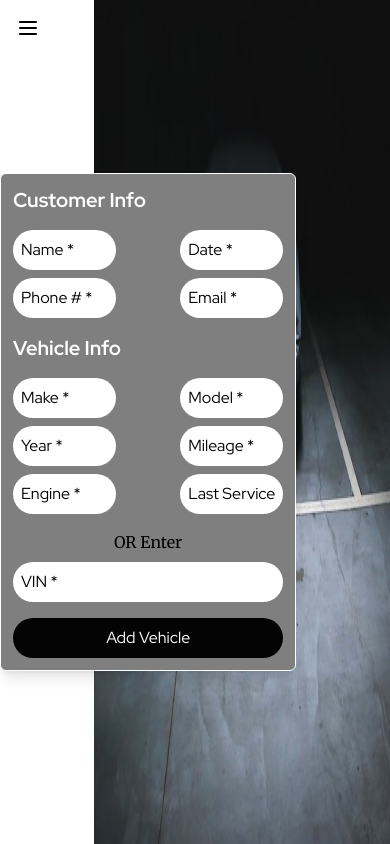
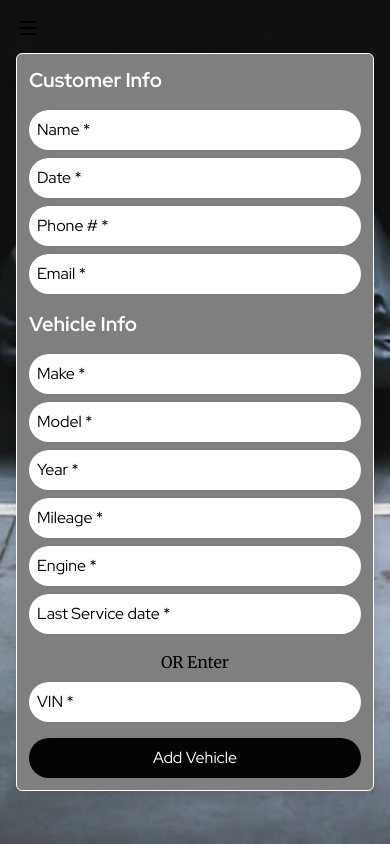
Before and after one commit to yash2324/carvis, a React (Vite) app: page /vehicle-info in a window 390 px wide. Built offline with nearby package versions, Linux system fonts and the light colour scheme.

Commit message:
Vehicle info page made responsive

```diff
--- a/src/components/VehicleInfo.tsx
+++ b/src/components/VehicleInfo.tsx
@@ -1,5 +1,6 @@
 import React from "react";
 import CarBg from "../assets/CarFormBg.png";
+
 interface InputProps {
   type: string;
   placeholder: string;
@@ -7,7 +8,7 @@ interface InputProps {
 
 const Input: React.FC<InputProps> = ({ type, placeholder }) => (
   <input
-    className="p-2 rounded-full w-full placeholder-black font-redHat focus:outline-none focus:ring-2 focus:ring-blue-300 "
+    className="p-2 rounded-full w-full placeholder-black font-redHat focus:outline-none focus:ring-2 focus:ring-blue-300"
     type={type}
     placeholder={placeholder}
   />
@@ -15,23 +16,27 @@ const Input: React.FC<InputProps> = ({ type, placeholder }) => (
 
 const VehicleInfo = () => {
   return (
-    <div className="w-[76%] min-h-screen flex items-center">
-      <img src={CarBg} className="z-0 absolute h-full right-0 top-0 w-[76%]" />
-      <div className="max-w-md w-[24rem] mx-auto border-white border-[1px] z-10 bg-[#7F7F7F] p-3 rounded-md shadow-lg">
+    <div className="w-full lg:w-[76%] min-h-screen flex items-center justify-center relative">
+      <img
+        src={CarBg}
+        className=" lg:block z-0 absolute h-full right-0 top-0 w-full lg:w-full object-cover"
+        alt="Car background"
+      />
+      <div className="w-full max-w-md mx-4 lg:mx-auto border-white border-[1px] z-10 bg-[#7F7F7F] p-3 rounded-md shadow-lg">
         <h2 className="text-xl font-bold font-redHat mb-4 text-white">
           Customer Info
         </h2>
-        <div className="grid grid-cols-2 gap-x-16 gap-y-2 mb-4">
+        <div className="grid grid-cols-1 sm:grid-cols-2 gap-x-4 sm:gap-x-16 gap-y-2 mb-4">
           <Input type="text" placeholder="Name *" />
           <Input type="text" placeholder="Date *" />
           <Input type="tel" placeholder="Phone # *" />
           <Input type="email" placeholder="Email *" />
         </div>
 
-        <h2 className="text-xl font-bold font-redHat  mb-4 text-white">
+        <h2 className="text-xl font-bold font-redHat mb-4 text-white">
           Vehicle Info
         </h2>
-        <div className="grid grid-cols-2 gap-x-16 gap-y-2 mb-4">
+        <div className="grid grid-cols-1 sm:grid-cols-2 gap-x-4 sm:gap-x-16 gap-y-2 mb-4">
           <Input type="text" placeholder="Make *" />
           <Input type="text" placeholder="Model *" />
           <Input type="text" placeholder="Year *" />
```
